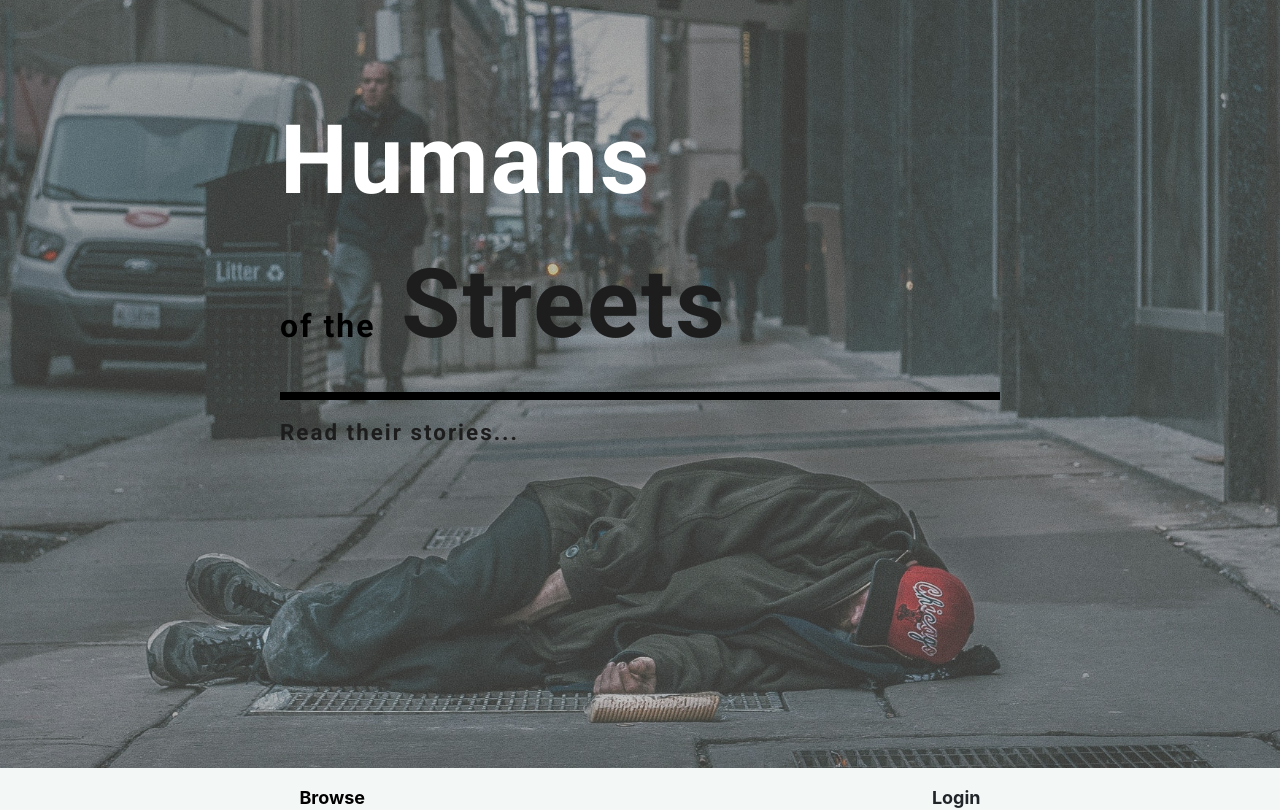
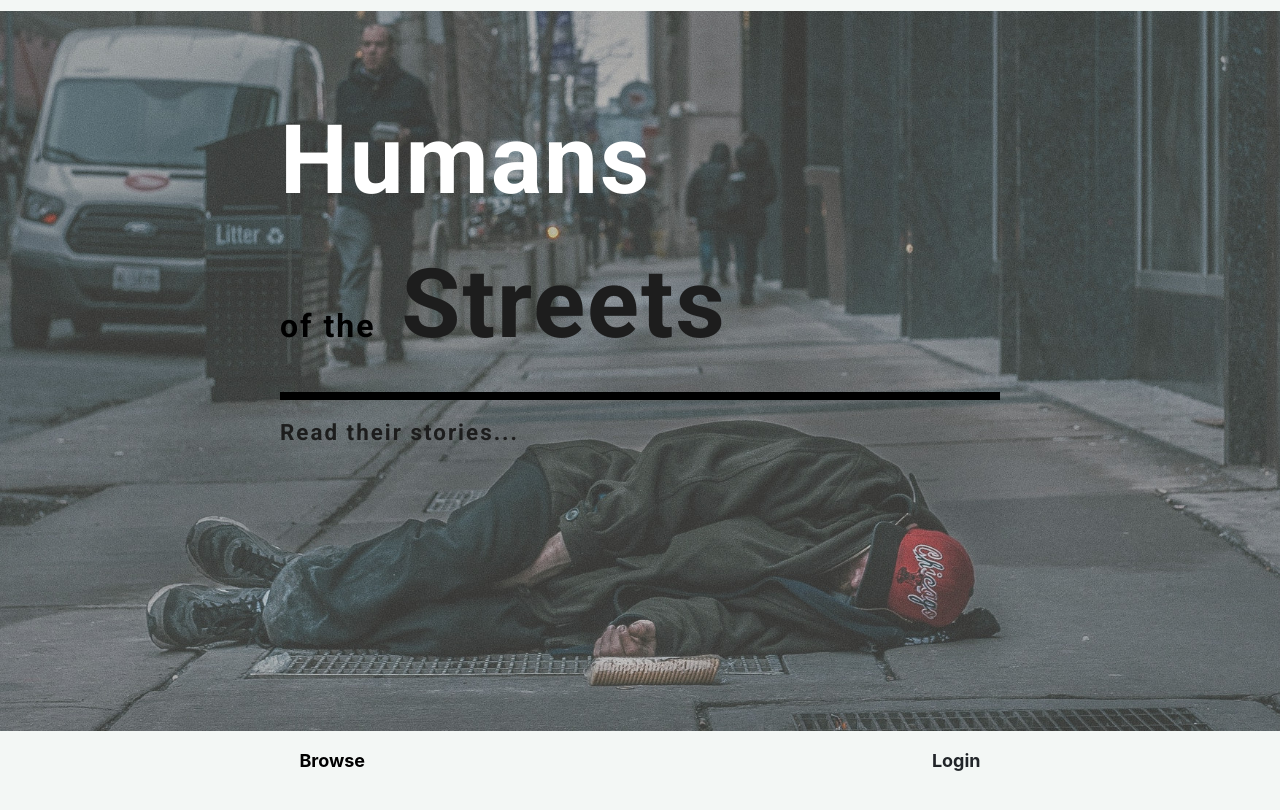
Before and after one commit to nicolasgasco/humans_of_the_streets_react_node, a React (Create React App) app in the folder front/: page / in a window 1280 px wide. Shown: the top 810 px of the page. Built offline with nearby package versions, Linux system fonts and the light colour scheme; no server answers.

Commit message:
Tweaked height of header

```diff
--- a/front/src/components/Header/MainHeader.css
+++ b/front/src/components/Header/MainHeader.css
@@ -1,5 +1,6 @@
 .main-header {
   margin: 0;
+  height: 100vh;
 
   display: flex;
   flex-wrap: wrap;
@@ -11,7 +12,7 @@
 .picture-container {
   padding: 1rem;
   width: 100%;
-  height: 100vh;
+  height: 90vh;
 
   text-align: center;
 
@@ -19,7 +20,6 @@
   background-image: url("./img/pexels-harrison-haines-3536259.jpg");
   background-position: bottom;
   background-size: cover;
-  z-index: -;
 }
 
 @media only screen and (min-width: 600px) {
```
